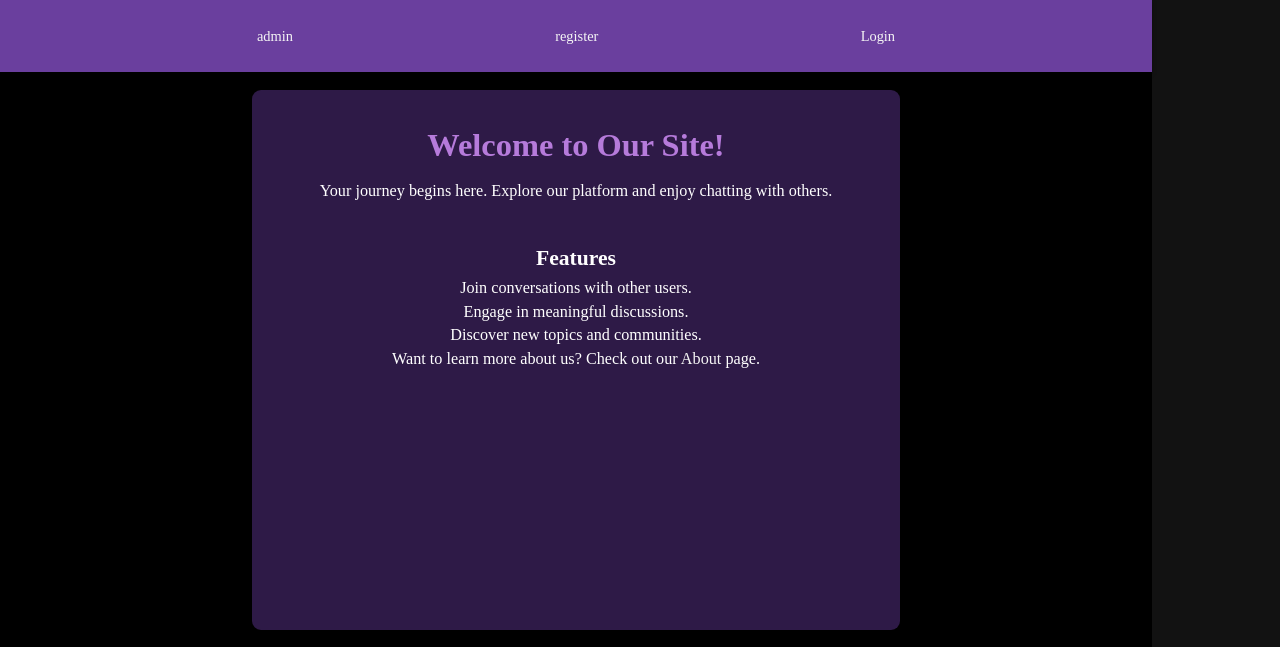
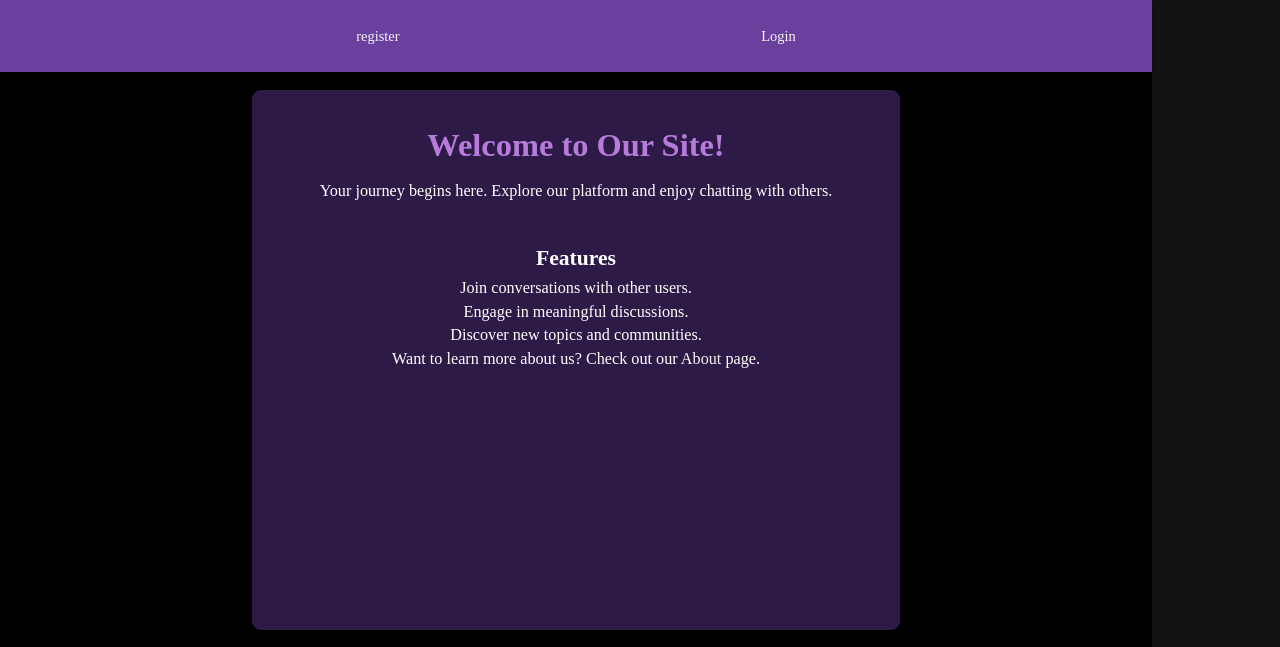
Before and after one commit to salshevde/chatapp, a Django app: page / in a window 1280 px wide. Shown: the top 647 px of the page. Run offline with Django 5.2, Linux system fonts and the light colour scheme.

Commit message:
remove admin

```diff
--- a/templates/layout.html
+++ b/templates/layout.html
@@ -18,7 +18,7 @@
     <nav>
         <button onclick="collapseLeftMenu()">{% block hamburger_icon %}{%endblock%}</button>
 
-        <a href="/admin">admin</a>
+        {% comment %} <a href="/admin">admin</a> {% endcomment %}
         {% if user.is_authenticated %}
         <a href="{% url 'chat:chat' %}">CHAT</a>
         <form class="logout" action="{% url 'users:logout' %}" method='post'>
```
